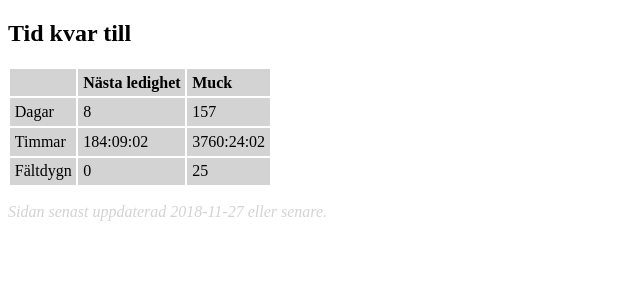
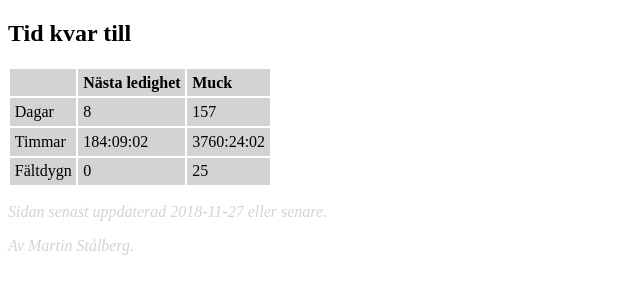
Before and after one commit to mast4461/ajb-muck, a plain HTML site: page index.html in a window 1280 px wide. Shown: the full height of the page, 0-640 px from the left. Drawn offline with Linux system fonts and the light colour scheme.

Commit message:
Expanded footnote and refactored styling slightly.

```diff
--- a/index.html
+++ b/index.html
@@ -33,8 +33,11 @@
 	</tbody>
 </table>
 
-<div id="footnote">
-	Sidan senast uppdaterad 2018-11-27 eller senare.
+<div class="footnote">
+	<p>Sidan senast uppdaterad 2018-11-27 eller senare.</p>
+	<p>Av Martin Stålberg.</p>
+</div>
+
 </div>
 
 <script type="text/javascript" src="main.js"></script>
--- a/main.css
+++ b/main.css
@@ -3,7 +3,7 @@ td {
 	padding: 0.3em;
 }
 
-#footnote {
+.footnote {
 	margin-top: 1em;
 	font-style: italic;
 	color: lightgrey;
```
